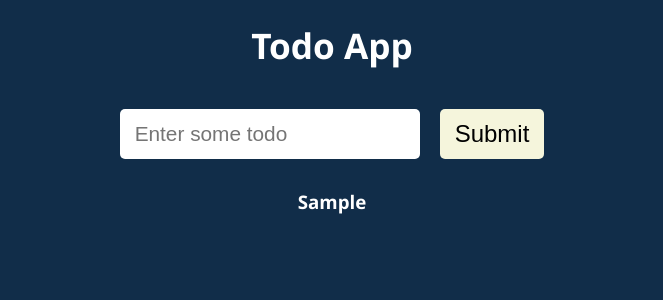
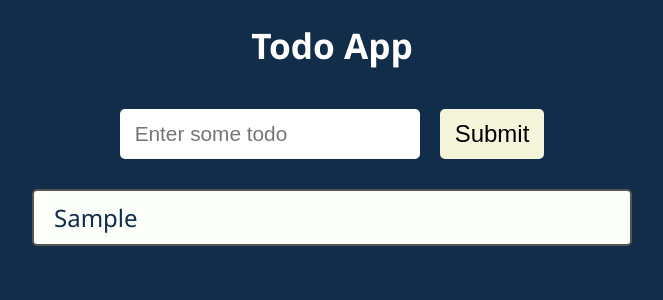
Before and after one commit to AnatoliyKhimanych/todo-app, a React (Create React App) app: page / in a window 1280 px wide. Both pictures are taken after typing "Sample" into the empty fields and a click on the button "Submit". Shown: the top 300 px of the page, without its empty margins (308-971 px from the left). Built offline with nearby package versions, Linux system fonts and the light colour scheme.

Commit message:
style: добавить стили для компонента Todo

```diff
--- a/src/components/Todos/Todo.js
+++ b/src/components/Todos/Todo.js
@@ -1,5 +1,11 @@
+import styles from './Todo.module.css'
+
 const Todo = ({ todo }) => {
-  return <h3>{todo}</h3>;
+  return (
+    <div className={styles.todo}>
+      <div className={styles.todText}>{todo}</div>
+    </div>
+  );
 };
 
 export default Todo;
--- a/src/components/Todos/Todo.module.css
+++ b/src/components/Todos/Todo.module.css
@@ -0,0 +1,17 @@
+.todo {
+  display: flex;
+  align-items: center;
+  padding: 10px 20px;
+  margin: 15px 0;
+  font-size: 1.5rem;
+  border-radius: 5px;
+  border: 2px solid #555;
+  color: #112d49;
+  background-color: #fbfef9;
+  user-select: none;
+}
+
+.todoText {
+  width: 100%;
+  text-align: left;
+}
```
